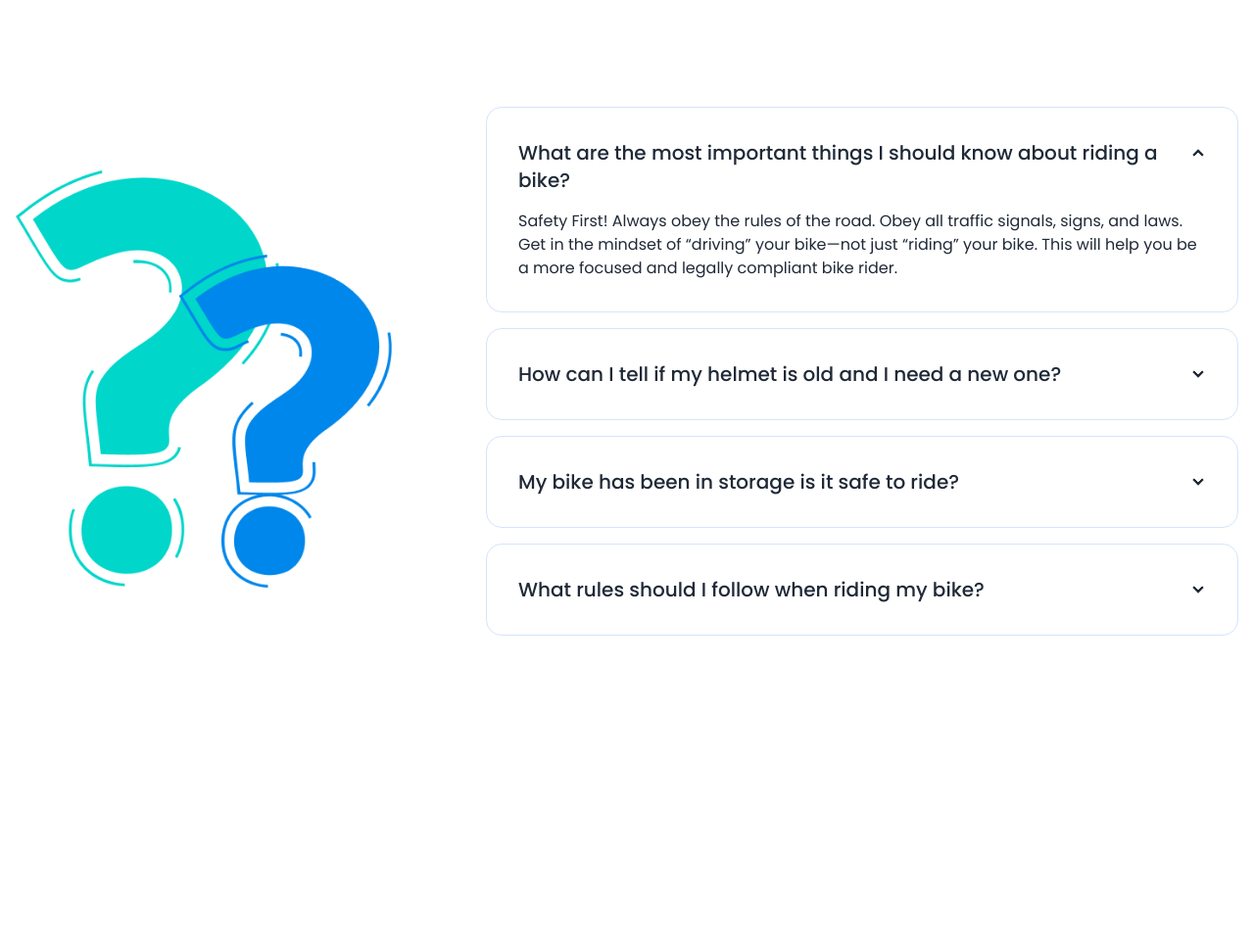
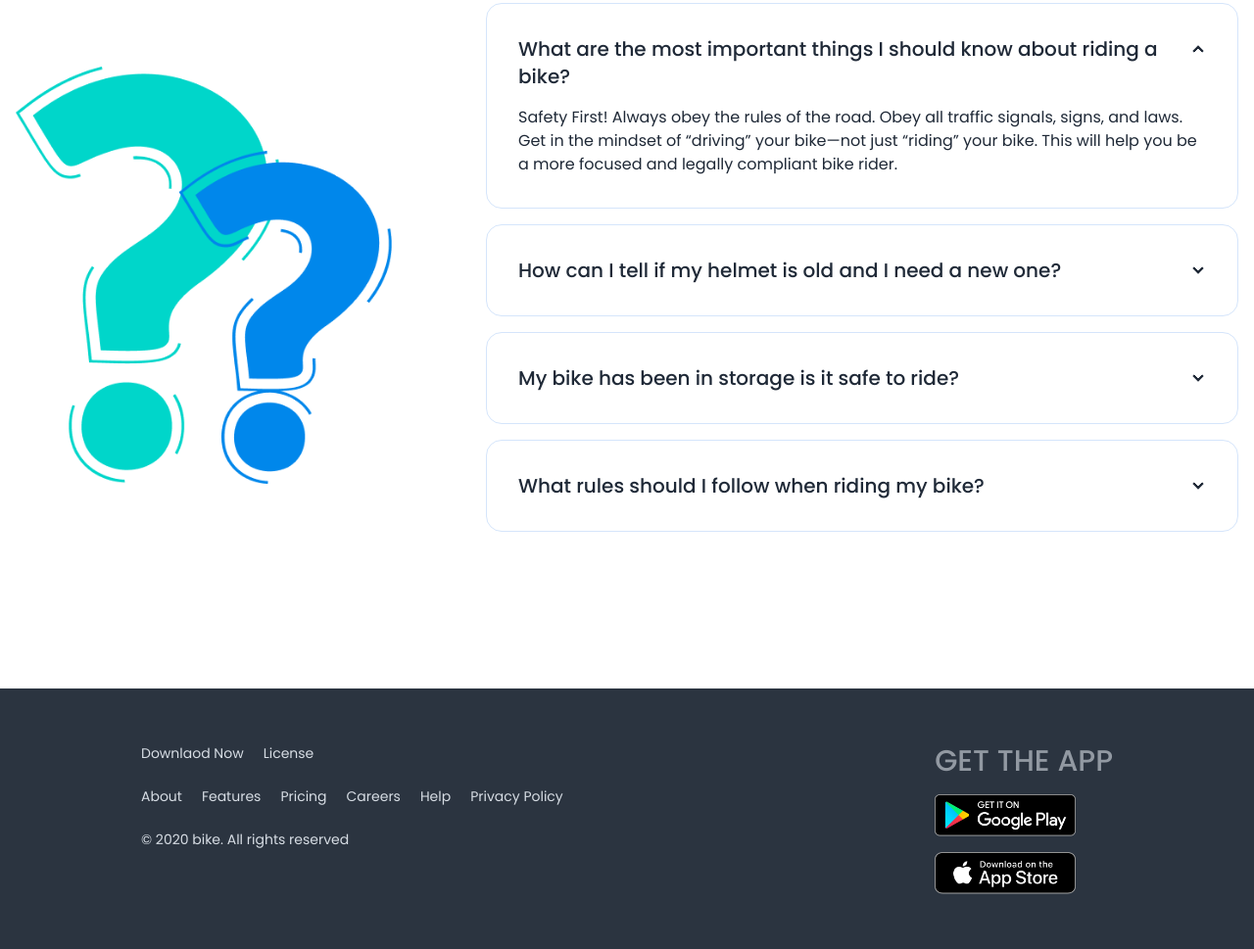
Before and after one commit to barta3235/M3_m13_secondtime_tailwind_daisyUI_Bikepage, a plain HTML site: page index.html in a window 1280 px wide. Shown: the part 2377-3346 px from the top of the page at 98% size. Before the commit the page ends 3292 px from the top, so only its background shows below. Drawn offline with nearby package versions, Linux system fonts and the light colour scheme.

Commit message:
footer done

```diff
--- a/index.html
+++ b/index.html
@@ -337,7 +337,7 @@
       <section class="mb-32">
         <h3 class="text-5xl font-semibold mt-32 mb-12 text-center">Frequently asked <span class="text-[#E76F51]">Questions</span></h3>
 
-        <div class="hero min-h-screen">
+        <div class="hero">
           <div class="hero-content flex-col lg:flex-row lg:gap-24">
             <img src="./images/others/faq.png" class="w-3/4 md:max-w-sm  lg:max-w-sm rounded-lg" />
             <div>
@@ -402,10 +402,43 @@
     </main>
 
 
+    <!-- footer section -->
+
+    <footer class="footer p-10 bg-neutral text-neutral-content px-36 py-14 justify-between">
+
+      <div>
+        <div class="flex gap-5 mb-4 flex-1">
+          <h4>Downlaod Now</h4>
+          <h4>License</h4>
+        </div>
+
+        <div class="flex flex-col md:flex-row lg:flex-row gap-5 mb-4">
+            <h4>About</h4>
+            <h4>Features</h4>
+            <h4>Pricing</h4>
+            <h4>Careers</h4>
+            <h4>Help</h4>
+            <h4>Privacy Policy</h4>
+        </div>
+
+        <div>
+          <h4>© 2020 bike. All rights reserved</h4>
+        </div>
 
 
-    <footer>
+      </div>
 
+      <nav>
+        <header class="footer-title text-3xl font-medium">Get the app</header>
+        <div class="grid grid-cols-1 gap-4">
+          <a><img class="w-36" src="./images/others/android.png" alt=""></a>
+          <a><img class="w-36" src="./images/others/ios.png" alt=""></a>
+        </div>
+      </nav>
     </footer>
+
+
+
+
 </body>
 </html>
```
